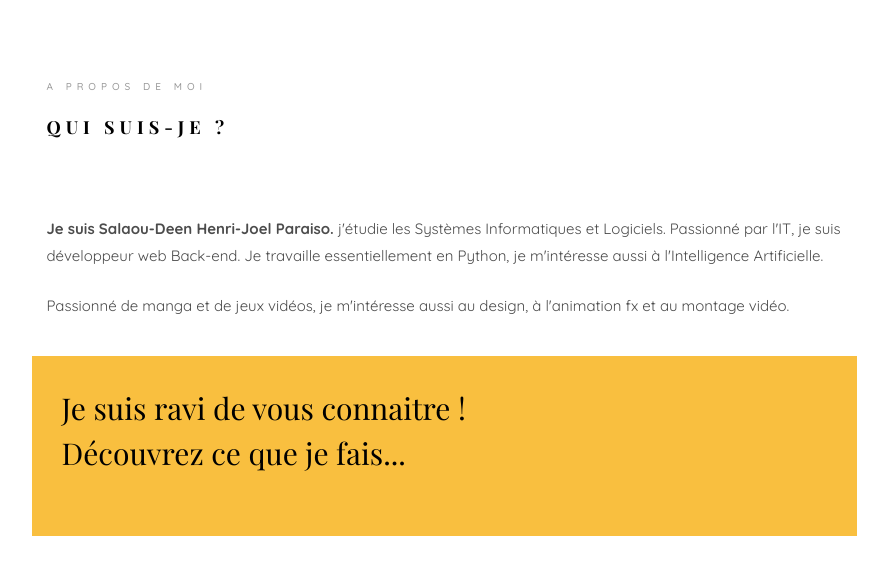
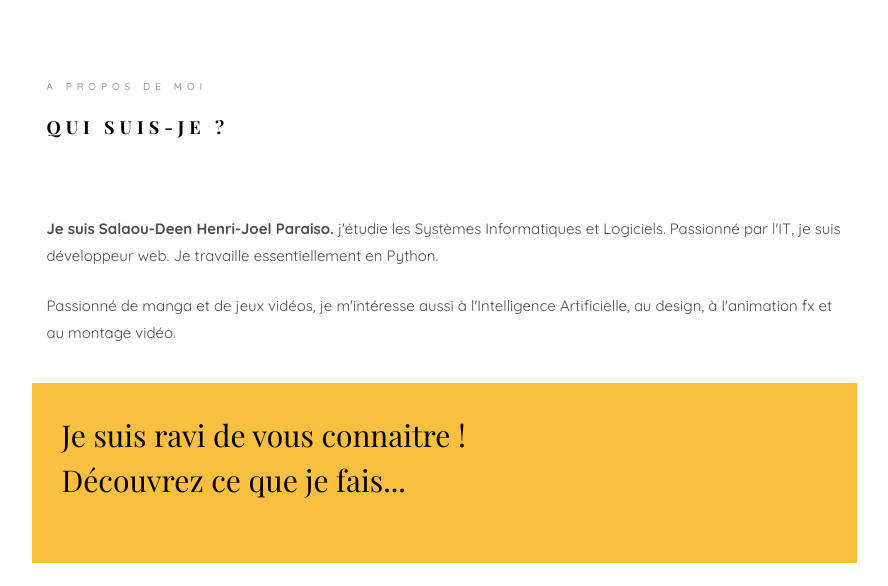
Before and after one commit to baba-mandef/api.abiodoun.dev, a Django app: template henri/home/templates/home.html in a window 1280 px wide. Shown: the part 932-1518 px from the top of the page, without its empty margins (346-1234 px from the left). Run offline with Django 3.2, Linux system fonts and the light colour scheme; the template is opened without the code that fills it: values that come from a table or form of the project are taken from there, others are empty; parts of the project's set-up code (start-up, migrations or seed data) failed here and were passed over; some libraries are stand-ins or nearby versions; some web fonts are replaced.

Commit message:
Update home.html

```diff
--- a/henri/home/templates/home.html
+++ b/henri/home/templates/home.html
@@ -57,8 +57,8 @@
 								<span class="heading-meta">A propos de moi</span>
 								<h2 class="colorlib-heading">Qui suis-je ?</h2>
 								<p><strong>Je suis Salaou-Deen Henri-Joel Paraiso.</strong> j'étudie les Systèmes Informatiques et Logiciels. Passionné par
-									l'IT, je suis développeur web Back-end. Je travaille essentiellement en Python, je m'intéresse aussi à l'Intelligence Artificielle.</p>
-								<p>Passionné de manga et de jeux vidéos, je m'intéresse aussi au design, à l'animation fx et au montage
+									l'IT, je suis développeur web. Je travaille essentiellement en Python.</p>
+								<p>Passionné de manga et de jeux vidéos, je m'intéresse aussi à l'Intelligence Artificielle, au design, à l'animation fx et au montage
 									vidéo.</p>
 							</div>
 						</div>
```
